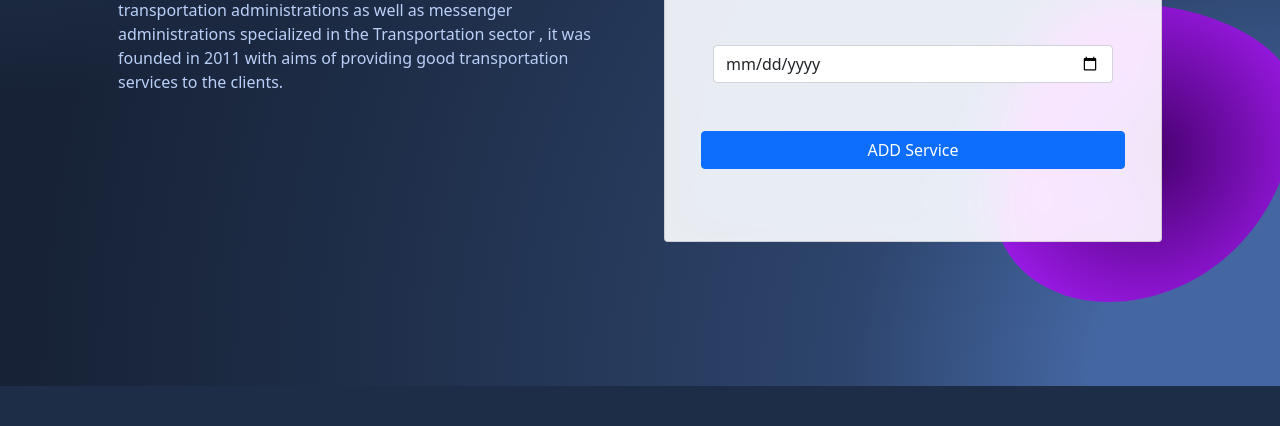
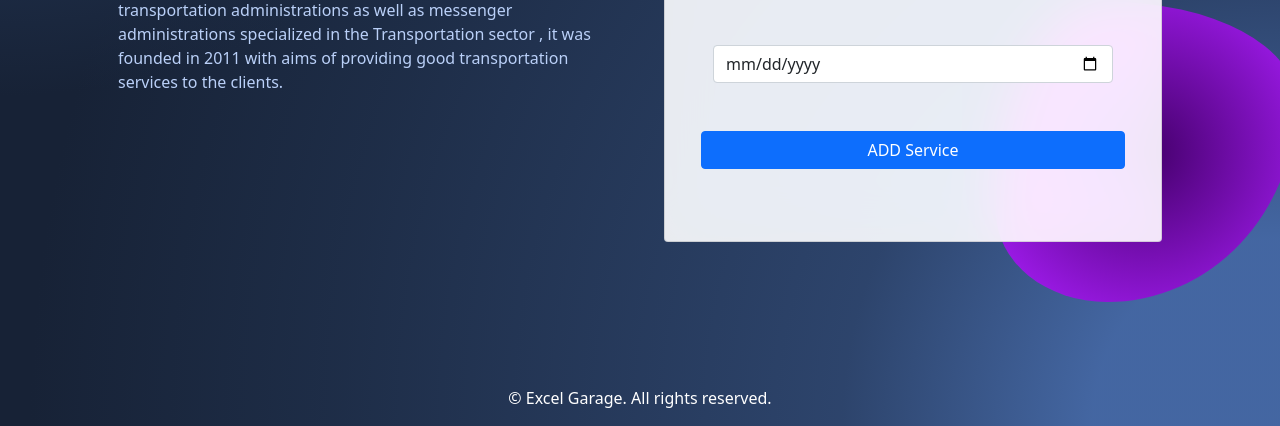
Before and after one commit to shemamoses/excel-garage, a PHP site: page /excel-garage/product.php?vehicle_id=2 in a window 1280 px wide. Shown: the part 610-1036 px from the top of the page. Before the commit the page ends 996 px from the top, so only its background shows below. Run offline with PHP 8.4, Linux system fonts and the light colour scheme; the visitor is signed in with stand-in values (Sample User, id 1); data comes from the database, SQL or seed files in the repository.

Commit message:
nakoze copyright

```diff
--- a/product.php
+++ b/product.php
@@ -291,6 +291,13 @@ dateInput.addEventListener('input', function(event) {
 
 </form>
 </div>
-
+        </div>
+        </div>
+        </div>
+        </div>
+        </div>
 </body>
+<footer style="position: bottom: 0; left: 0; width: 100%; text-align: center;">
+  <p style="color: white;">&copy; Excel Garage. All rights reserved.</p>
+</footer>
 </html>
--- a/product_add.php
+++ b/product_add.php
@@ -152,6 +152,7 @@
       </div>
     </div>
   </div>
+  </div>
   <footer style="position: bottom: 0; left: 0; width: 100%; text-align: center;">
   <p style="color: white;">&copy; Excel Garage. All rights reserved.</p>
 </footer>
--- a/product_remove.php
+++ b/product_remove.php
@@ -162,6 +162,12 @@
   <button type="submit" class="btn btn-primary btn-block mb-2" name="submit">REMOVE</button>
 </form>
 </div>
+</div>
+</div>
+</div>
+</div>
+</div>
+</div>
 </body>
 <footer style="position: bottom: 0; left: 0; width: 100%; text-align: center;">
   <p style="color: white;">&copy; Excel Garage. All rights reserved.</p>
```
